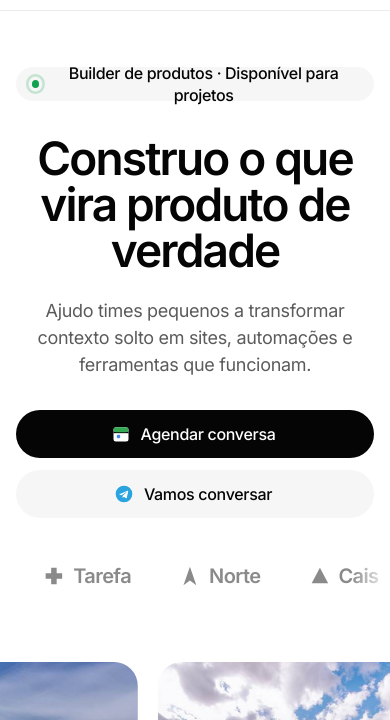
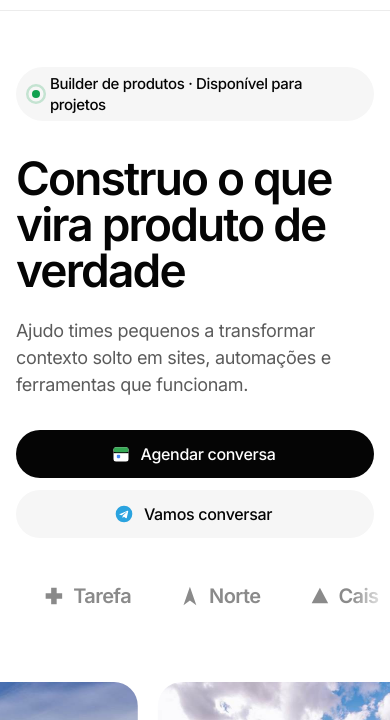
Before and after one commit to eusouakell/wiki-seed, a plain HTML site: page site/index.html in a window 390 px wide. Shown: the part 60-780 px from the top of the page. Drawn offline with Linux system fonts and the light colour scheme.

Commit message:
Site: hero alinhado a esquerda no mobile

```diff
--- a/site/style.css
+++ b/site/style.css
@@ -199,7 +199,7 @@ td:first-child{font-weight:500;white-space:nowrap}
 h1,.ph1 h1{font-size:46px}h2,.about h2,.ctab h2{font-size:38px}
 .case h1{font-size:44px;margin-top:56px}.case h2{font-size:30px}
 .sec{padding-top:96px}
-.hero{padding-top:56px}
+.hero{padding-top:56px;text-align:left}.hero h1,.hero p.sub{margin-left:0;margin-right:0}.hero .tag{height:auto;min-height:34px;padding:6px 16px;text-align:left;font-size:15px}.head{align-items:flex-start;text-align:left}.c{text-align:left}
 .bg{display:block}
 nav{position:absolute;left:0;right:0;top:70px;background:#fff;border-bottom:1px solid var(--line);flex-direction:column;align-items:stretch;gap:0;padding:8px 16px 16px;display:none}
 nav.op{display:flex}nav a:not(.pill){padding:14px 0;border-bottom:1px solid var(--line)}nav .pill{margin-top:12px;justify-content:center}
```
